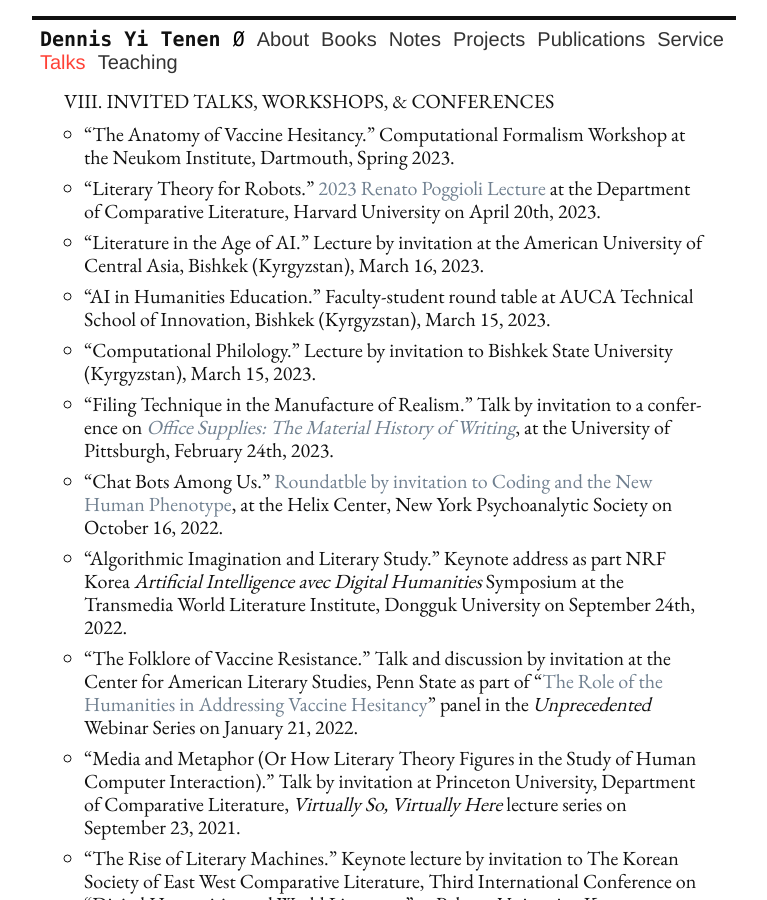
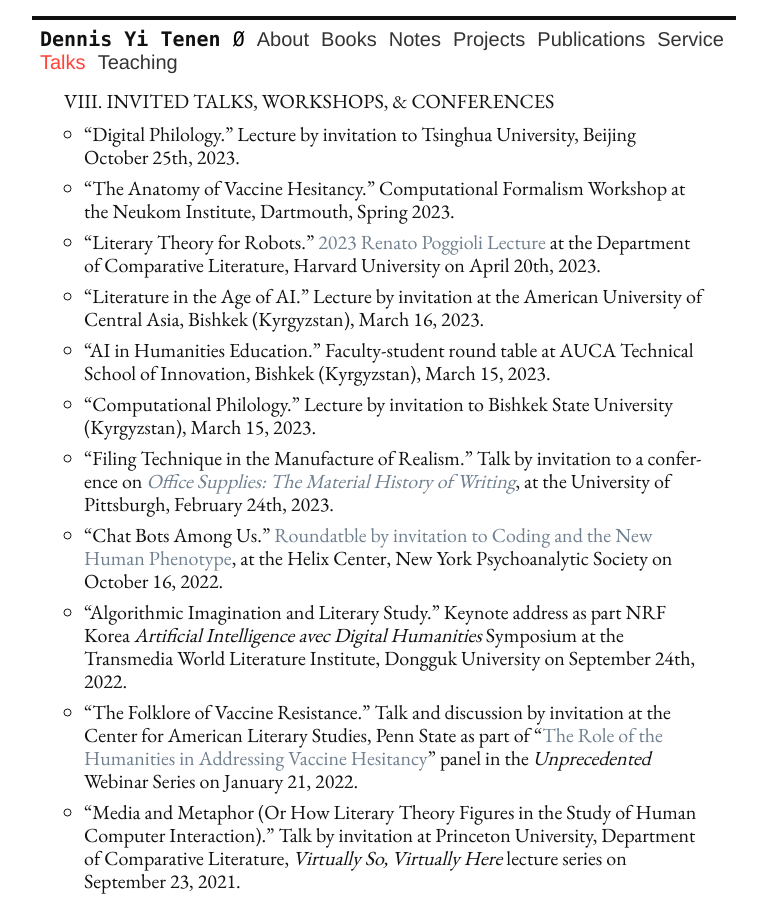
Before and after one commit to denten/denten.github.io, a Jekyll site: the page built from _pages/talks.md, in a window 1280 px wide and 900 px high. Shown: the whole window, without its empty margins (256-1023 px from the left). Built offline with Jekyll 4.4.1, drawn with Linux system fonts in a browser that asks for light colours; nearby versions of some CDN libraries.

Commit message:
add the tsinghua talk

```diff
--- a/_includes/CV/06-talks.md
+++ b/_includes/CV/06-talks.md
@@ -1,5 +1,7 @@
 ## VIII. Invited Talks, Workshops, & Conferences
 
+- "Digital Philology." Lecture by invitation to Tsinghua University, Beijing October 25th,
+2023.
 - "The Anatomy of Vaccine Hesitancy." Computational Formalism Workshop at the Neukom Institute,
   Dartmouth, Spring 2023.
 - "Literary Theory for Robots." [2023 Renato Poggioli Lecture](/assets/images/poggioli.pdf) at
```
